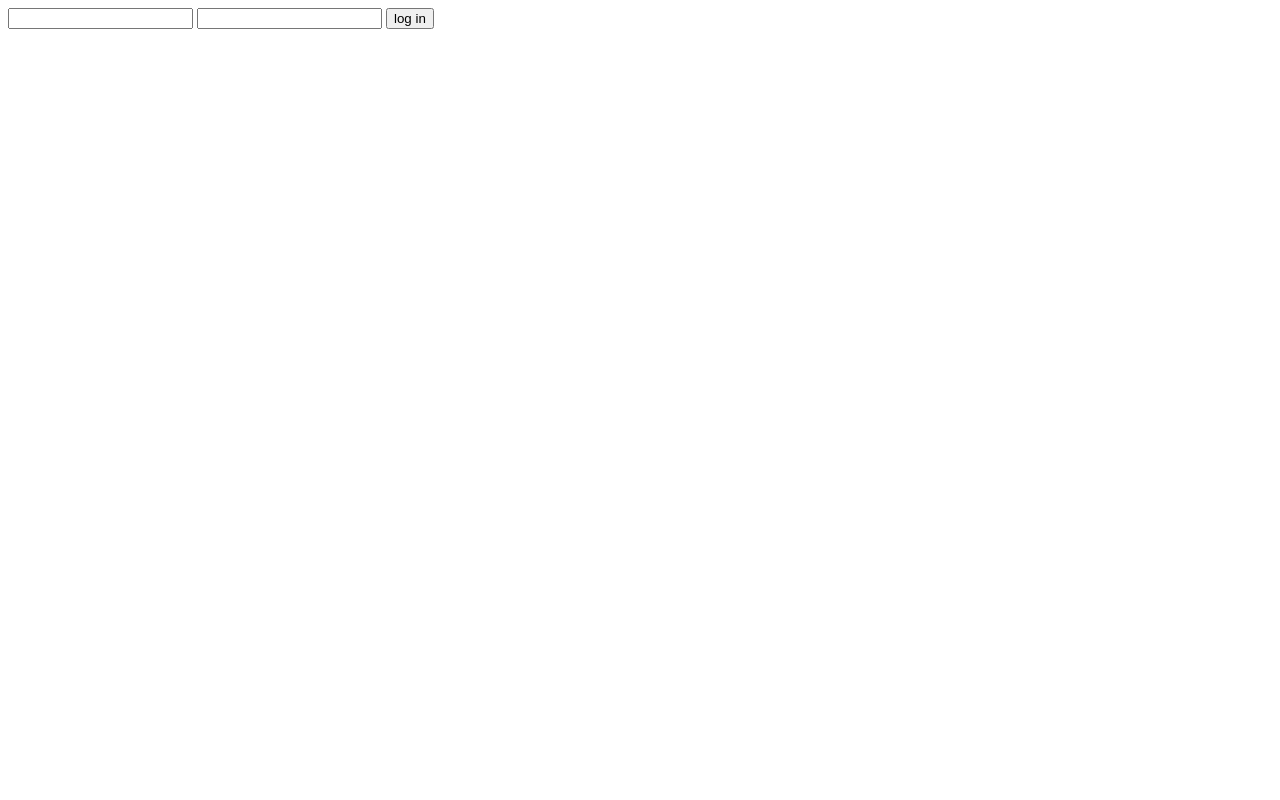
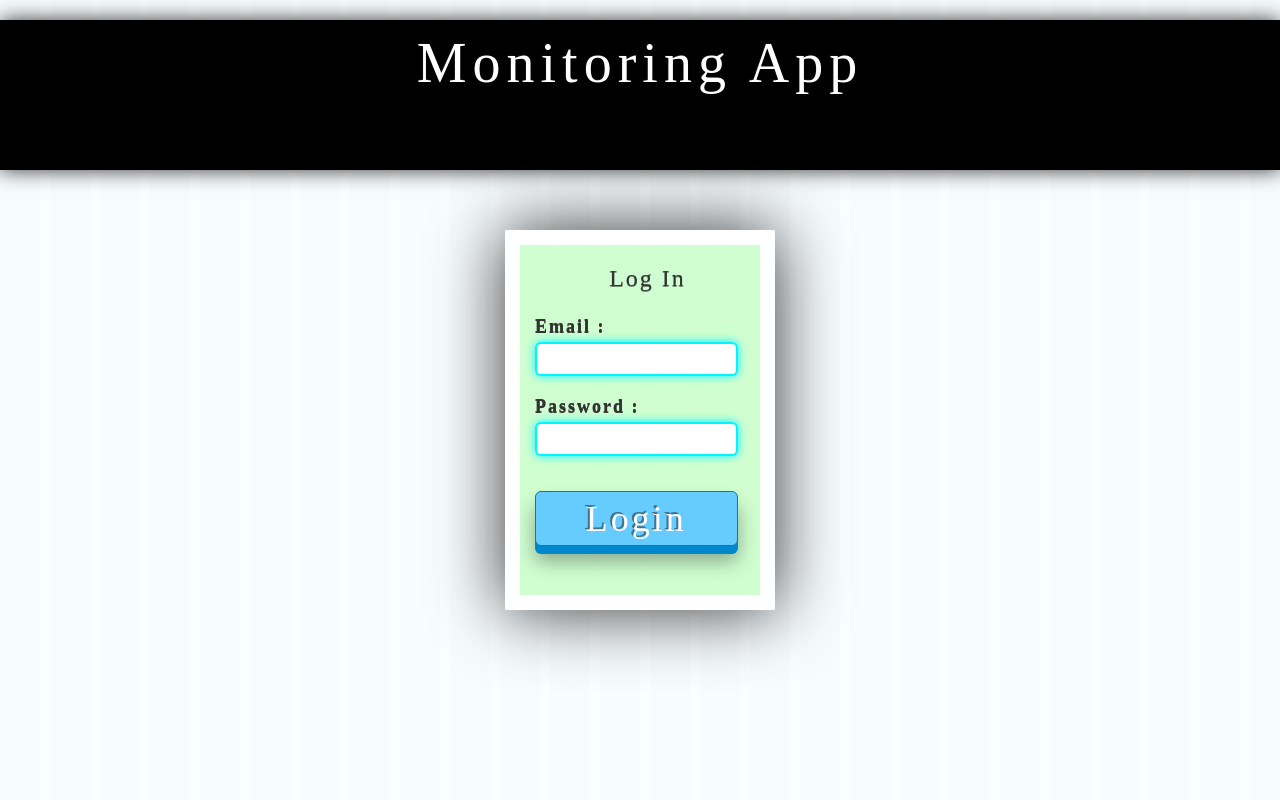
Before and after one commit to christinarossi22/monitoringapp, a PHP site: page / in a window 1280 px wide. Before the commit the page is almost empty. Run offline with PHP 8.4, Linux system fonts and the light colour scheme; a stand-in replaces the project's code that opens the database connection; some libraries are stand-ins or nearby versions.

Commit message:
updated code with starting css"

```diff
--- a/dashboard.php
+++ b/dashboard.php
@@ -91,3 +91,8 @@ foreach( $topMessages as $message ) {
 ?>
     </tbody>
 </table
+
+
+
+
+// ajax to constantly update
--- a/index.php
+++ b/index.php
@@ -1,15 +1,59 @@
 <html>
 <head>
+<link rel="stylesheet" type="text/css" href="style.css">
+
+<meta charset="utf-8">
+  <meta name="viewport" content="width=device-width, initial-scale=1">
+  <!-- boot strap link for responsive design -->
+  <link rel="stylesheet" href="http://maxcdn.bootstrapcdn.com/bootstrap/3.2.0/css/bootstrap.min.css">
+
+<meta name="robots" content="noindex, nofollow">
+<!-- Include CSS File Here -->
+<link rel="stylesheet" href="style.css"/>
+<!-- Include CSS File Here -->
+
+
+
 </head>
+<body>
+<style>
+body {
+background-color: #f7fcff;
+background-image: linear-gradient(90deg, transparent 80%, rgba(255,255,255,.5) 50%);
+background-size: 50px ;
+}
+</style>
 
-<body>
-<form action="login.php" method="post">
 
-<input type="email" name="email">
-<input type="password" name="password">
-<input type="submit" name="submit" value="log in">
+<div class="banner">
+<h1><font color="white">Monitoring App</font></h1>
 
-</form>
+</div>
+<div></div>
+<div></div>
+<div></div>
+<div></div>
+<div></div>
+<div></div>
+<div></div>
+<div></div>
+<div></div>
+<div></div>
+<div></div>
+
+<div class="container">
+    <div class="main">
+        <form class="form" method="post" action="login.php">
+            <h2>Log In</h2>
+            <label>Email :</label>
+            <input type="text" name="email" id="email">
+            <label>Password :</label>
+            <input type="password" name="password" id="password">
+            <input type="submit" name="login" id="login" value="Login">
+        </form>
+    </div>
+</div>
+<script src="//ajax.googleapis.com/ajax/libs/jquery/1.11.1/jquery.min.js"></script>
 </body>
 
 </html>
--- a/logout.php
+++ b/logout.php
@@ -1,4 +1,4 @@
-<
+
 <?php
 // Initialize the session.
 // If you are using session_name("something"), don't forget it now!
--- /dev/null
+++ b/style.css
@@ -0,0 +1,91 @@
+
+/*--- HEADER ---*/
+div.banner{
+background-color:#000000;
+height:150px;
+box-shadow: 0 0 20px;
+
+}
+
+
+h1{
+letter-spacing:6px;
+padding-top:15px;
+text-align: center;
+font: 4em/1 Britannic Bold;
+text-shadow: -1px -1px 0 rgba(26, 26, 26, 0.5);
+}
+
+
+/* ---- FORM ----*/
+
+h2{
+margin-bottom: 25px;
+text-align: center;
+font-size: 24px;
+font: Britannic Bold ;
+text-shadow: 0px .5px 0 rgba(26, 26, 26, 0.5);
+}
+hr{
+
+}
+div.container{
+margin: auto;
+font-family: 'Britannic Bold', serif;
+
+}
+
+div.main{
+
+height:380px;
+width: 270px;
+margin: 0 auto;
+margin-top:60px;
+background-color: rgba(187, 255, 184, 0.65);
+border: 15px solid white;
+box-shadow: 0 0 70px;
+border-radius: 2px;
+letter-spacing:2px;
+font:18px Britannic Bold;
+text-shadow: 0px .5px 0 ;
+padding-left:15px;
+}
+
+
+input[type=text],[type=password] {
+
+width: 90%;
+height: 34px;
+padding-left: 5px;
+margin-bottom: 20px;
+box-shadow: 0 0 10px #00F5FF;
+border: 2px solid #00F5FF;
+color: #4f4f4f;
+font-size: 16px;
+border-radius: 6px;
+
+}
+#login {
+margin-top:15px;
+height: 55px;
+width: 90%;
+background: linear-gradient(#22abe9 5%, #36caf0 100%);
+border: .9px solid #0F799E;
+font-size: 18px;
+font-weight: bold;
+cursor: pointer;
+color: white;
+text-shadow: -2px -2px 0 rgba(26, 26, 26, 0.5);
+border-radius: 6px;
+box-shadow: inset 0 -1px 1px #66ccff, 0 8px 0 #0088cc, 0 15px 20px rgba(0, 0, 0, 0.35);
+transition: all 100ms ease-in-out;
+font: normal normal 2em/1 Britannic Bold;
+background: #66ccff;
+letter-spacing:3px;
+}
+
+
+
+#login:hover{
+background: linear-gradient(#00F5FF 15%, #22abe9 100%);
+}
```
Also changed, not shown: login.php (+9 -0 lines).
